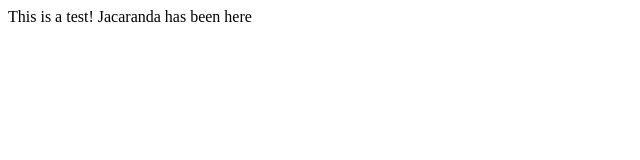
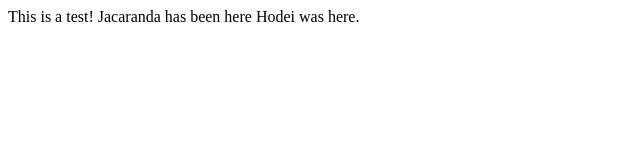
Before and after one commit to JacarandaP/test, a plain HTML site: page test.html in a window 1280 px wide. Shown: the whole page, without its empty margins (0-640 px from the left). Drawn offline with Linux system fonts and the light colour scheme.

Commit message:
testing Changes

```diff
--- a/test.html
+++ b/test.html
@@ -8,5 +8,6 @@
 </head>
 <body>
     This is a test! Jacaranda has been here
+    Hodei was here.
 </body>
 </html>
```
